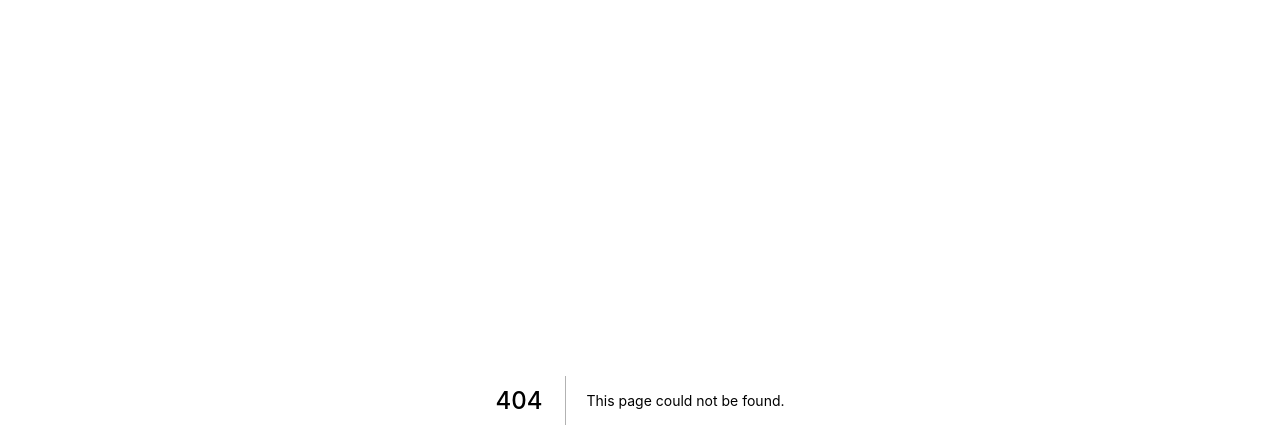
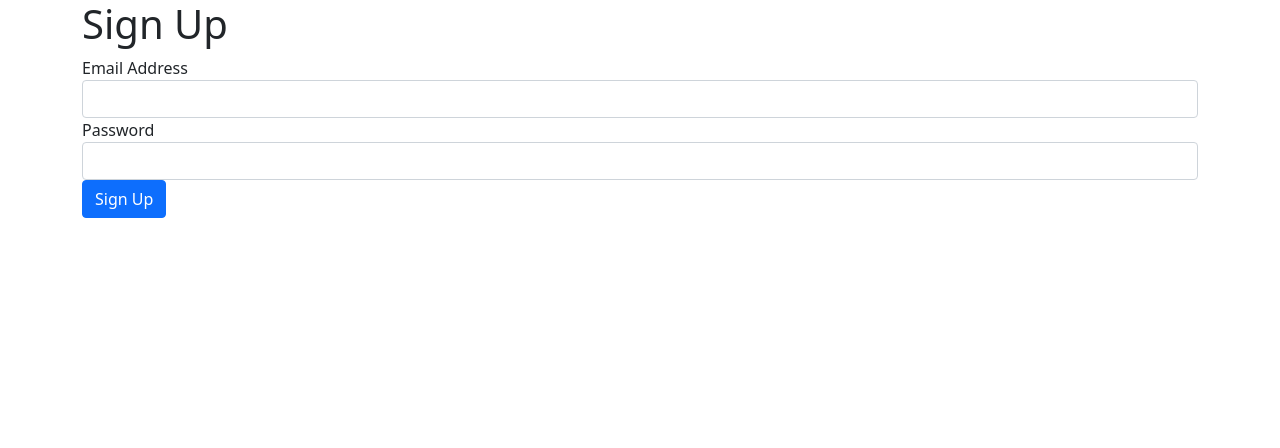
Before and after one commit to preschian/course-mcsvc-nodejs-and-reactjs, a Next.js app in the folder ticketing/client/: page /auth/signup in a window 1280 px wide. Before the commit this address had no page. Shown: the top 448 px of the page. Built offline with nearby package versions, Linux system fonts and the light colour scheme.

Commit message:
add signup form

```diff
--- /dev/null
+++ b/ticketing/client/pages/auth/signup.js
@@ -0,0 +1,16 @@
+export default () => {
+  return (
+    <form className="container">
+      <h1>Sign Up</h1>
+      <div className="form-group">
+        <label>Email Address</label>
+        <input className="form-control" />
+      </div>
+      <div className="form-group">
+        <label>Password</label>
+        <input type="password" className="form-control" />
+      </div>
+      <button className="btn btn-primary">Sign Up</button>
+    </form>
+  );
+};
```
